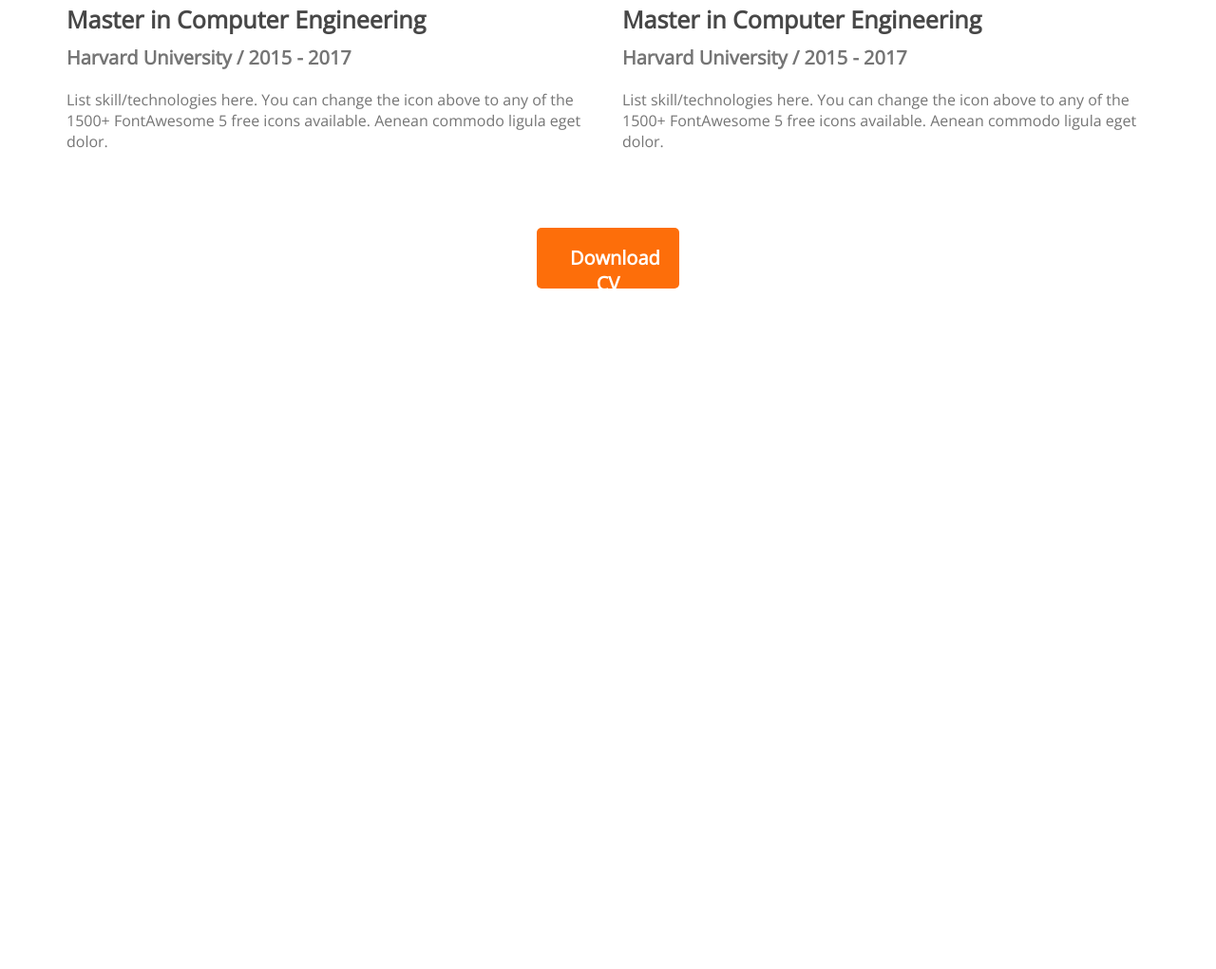
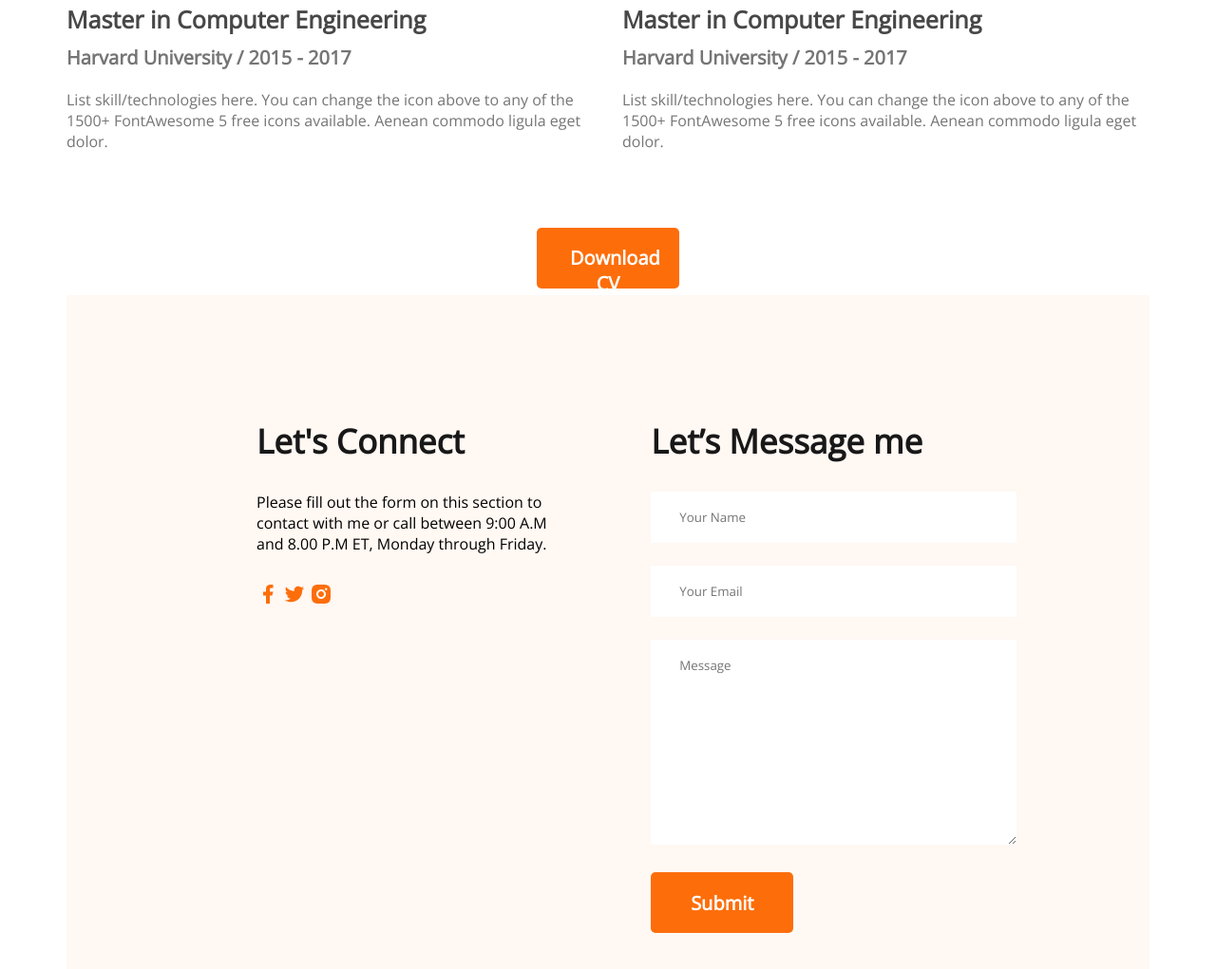
Before and after one commit to SantoSarker101/First-Website, a plain HTML site: page index.html in a window 1280 px wide. Shown: the part 2687-3708 px from the top of the page at 95% size. Before the commit the page ends 2999 px from the top, so only its background shows below. Drawn offline with nearby package versions, Linux system fonts and the light colour scheme.

Commit message:
added contact

```diff
--- a/index.html
+++ b/index.html
@@ -170,6 +170,41 @@
 				</div>
 			</section>
 
+
+			<section class="contact">
+				<div>
+					<h3 class="section-title">Let's Connect</h3>
+
+					<p class="section-desc">Please fill out the form on this section to contact with me or call between 9:00 A.M and 8.00 P.M ET, Monday through Friday.</p>
+
+					<a href="">
+						<img src="images/icons/facebook.png" alt="">
+					</a>
+
+					<a href="">
+						<img src="images/icons/twitter.png" alt="">
+					</a>
+
+					<a href="">
+						<img src="images/icons/insta.png" alt="">
+					</a>
+				</div>
+
+				<div>
+					<h3 class="section-title">Let’s Message me</h3>
+
+					<form action="">
+						<input type="text" id="name" placeholder="Your Name">
+
+						<input type="email" id="email" placeholder="Your Email">
+
+						<textarea name="" id="" cols="30" rows="10" placeholder="Message"></textarea>
+
+						<input type="submit" class="btn-primary" value="Submit">
+					</form>
+				</div>
+			</section>
+
 		</main>
 
 		<footer></footer>
--- a/styles/style.css
+++ b/styles/style.css
@@ -200,3 +200,39 @@
 	margin-top: 50px;
 	text-align: center;
 }
+
+
+
+/* Contact Styl */
+
+.contact{
+	display: flex;
+	gap: 100px;
+	background: #FFF8F3;
+	padding: 130px 200px;
+}
+
+.contact .section-title{
+	text-align: left;
+	color: #181818;
+	font-weight: 700;
+	font-size: 35px;
+}
+
+.section-desc{
+	margin-top: 20px;
+	margin-bottom: 30px;
+}
+
+
+
+.contact input[type="text"],input[type="email"], textarea{
+	margin-bottom: 24px;
+	border: 0;
+	width: 100%;
+	padding: 18px 30px;
+}
+
+.contact a{
+	text-decoration: none;
+}
```
